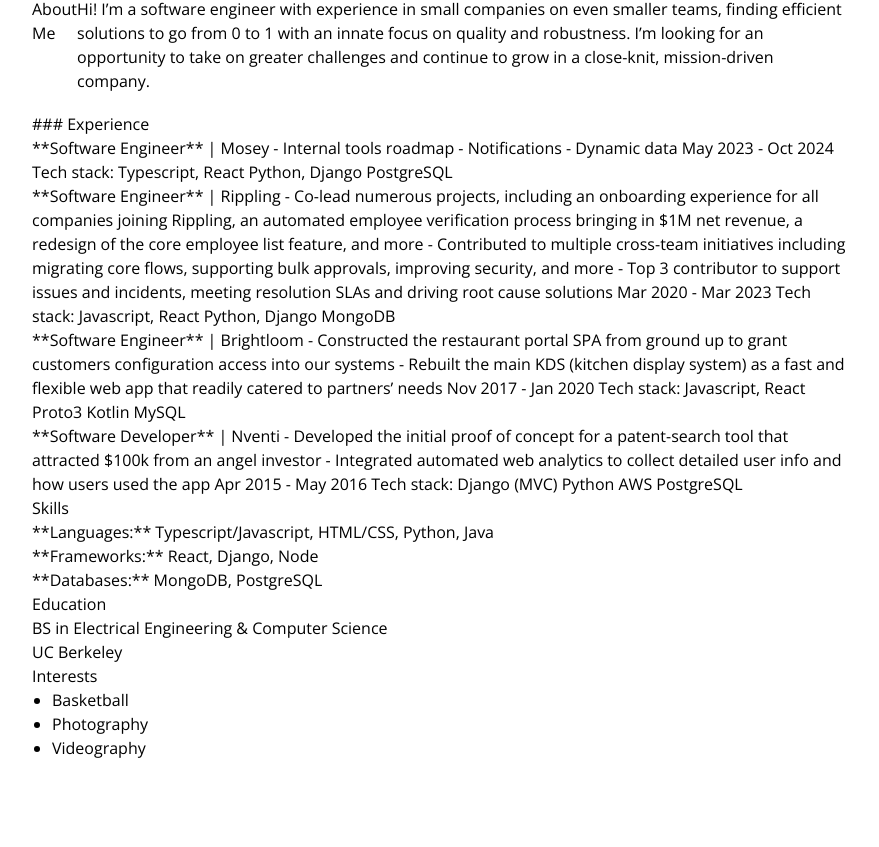
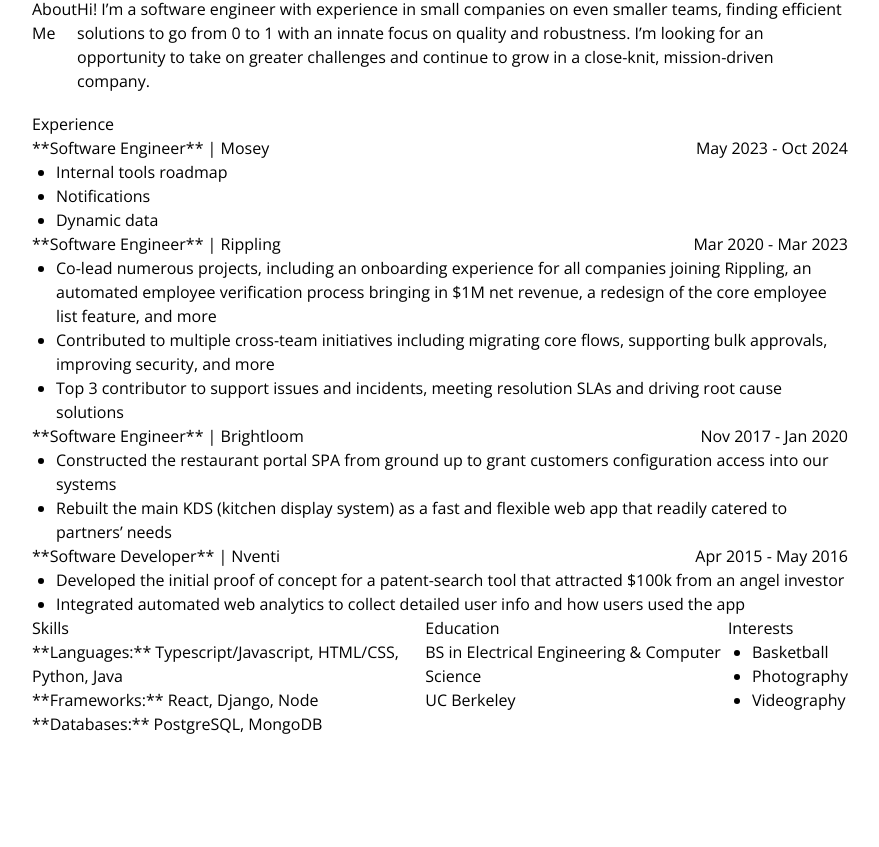
Before and after one commit to davishuang9/resume, a plain HTML site: page index.html in a window 1280 px wide. Shown: the part 99-946 px from the top of the page, without its empty margins (200-1079 px from the left). Drawn offline with nearby package versions, Linux system fonts and the light colour scheme.

Commit message:
finish restructure

```diff
--- a/index.html
+++ b/index.html
@@ -13,12 +13,15 @@
   <script>
     tailwind.config = {
       theme: {
+        h1: {
+
+        },
         extend: {
           colors: {
             clifford: '#da373d',
           },
           fontFamily: {
-            body: ["Open Sans", "sans-serif"],
+            default: ["Open Sans", "sans-serif"],
           },
         }
       }
@@ -26,7 +29,7 @@
   </script>
 </head>
 
-<body class="flex place-content-center font-body">
+<body class="flex place-content-center font-default">
   <div class="flex flex-col w-[8.5in] h-[11in]">
     <div class="flex flex-col h-1/5">
       <div class="flex flex-row">
@@ -44,7 +47,6 @@
           </h2>
         </div>
         <div>
-          Contact
           <div class="flex flex-row items-center">
             <img src="./assets/phone_icon.svg" class="size-4" /><span>+1 559 230 7310</span>
           </div>
@@ -58,9 +60,9 @@
         </div>
       </div>
       <div class="flex flex-row">
-        <div>
+        <h3>
           About Me
-        </div>
+        </h3>
         Hi! I’m a software engineer with experience in small companies on even smaller teams, finding efficient
         solutions
         to go from 0 to 1 with an innate focus on quality and robustness.
@@ -72,83 +74,85 @@
     </div>
     <div>
       <div>
-        ### Experience
+        <h3>
+          Experience
+        </h3>
+        <div class="flex flex-col">
+          <div class="flex place-content-between">
             <div>
               **Software Engineer** | Mosey
-
-          - Internal tools roadmap
-          - Notifications
-          - Dynamic data
-
-          May 2023 - Oct 2024
-
-          Tech stack:
-          Typescript, React
-          Python, Django
-          PostgreSQL
-
             </div>
             <div>
-
+              May 2023 - Oct 2024
+            </div>
+          </div>
+          <ul class="ml-6">
+            <li class="list-disc list-item">Internal tools roadmap</li>
+            <li class="list-disc list-item">Notifications</li>
+            <li class="list-disc list-item">Dynamic data</li>
+          </ul>
+        </div>
+        <div class="flex flex-col">
+          <div class="flex place-content-between">
+            <div>
               **Software Engineer** | Rippling
-
-          - Co-lead numerous projects, including an onboarding experience for all companies joining Rippling, an
-          automated
-          employee verification process bringing in $1M net revenue, a redesign of the core employee list feature, and
-          more
-          - Contributed to multiple cross-team initiatives including migrating core flows, supporting bulk approvals,
-          improving security, and more
-          - Top 3 contributor to support issues and incidents, meeting resolution SLAs and driving root cause solutions
-
-          Mar 2020 - Mar 2023
-
-          Tech stack:
-          Javascript, React
-          Python, Django
-          MongoDB
-        </div>
-
-        <div>
-
-          **Software Engineer** | Brightloom
-
-          - Constructed the restaurant portal SPA from ground up to grant customers configuration access into our
-          systems
-          - Rebuilt the main KDS (kitchen display system) as a fast and flexible web app that readily catered to
-          partners’
-          needs
-
-          Nov 2017 - Jan 2020
-
-          Tech stack:
-          Javascript, React
-          Proto3
-          Kotlin
-          MySQL
-
             </div>
             <div>
-          **Software Developer** | Nventi
-
-          - Developed the initial proof of concept for a patent-search tool that attracted $100k from an angel investor
-          - Integrated automated web analytics to collect detailed user info and how users used the app
-
-          Apr 2015 - May 2016
-
-          Tech stack:
-          Django (MVC)
-          Python
-          AWS
-          PostgreSQL
+              Mar 2020 - Mar 2023
             </div>
-
+          </div>
+          <ul class="ml-6">
+            <li class="list-disc list-item">Co-lead numerous projects, including an onboarding experience for all
+              companies joining Rippling, an automated employee verification process bringing in $1M net revenue, a
+              redesign of the core employee list feature, and more</li>
+            <li class="list-disc list-item">Contributed to multiple cross-team initiatives including migrating core
+              flows, supporting bulk approvals, improving security, and more</li>
+            <li class="list-disc list-item">Top 3 contributor to support issues and incidents, meeting resolution SLAs
+              and driving root cause solutions</li>
+          </ul>
+        </div>
+        <div class="flex flex-col">
+          <div class="flex place-content-between">
+            <div>
+              **Software Engineer** | Brightloom
             </div>
             <div>
+              Nov 2017 - Jan 2020
+            </div>
+          </div>
+          <ul class="ml-6">
+            <li class="list-disc list-item">Constructed the restaurant portal SPA from ground up to grant customers
+              configuration access into our systems</li>
+            <li class="list-disc list-item">Rebuilt the main KDS (kitchen display system) as a fast and flexible web app
+              that readily catered to partners’ needs</li>
+          </ul>
+        </div>
+        <div class="flex flex-col">
+          <div class="flex place-content-between">
+            <div>
+              **Software Developer** | Nventi
+            </div>
+            <div>
+              Apr 2015 - May 2016
+            </div>
+          </div>
+          <ul class="ml-6">
+            <li class="list-disc list-item">Developed the initial proof of concept for a patent-search tool that
+              attracted $100k from an angel investor</li>
+            <li class="list-disc list-item">Integrated automated web analytics to collect detailed user info and how
+              users used the app</li>
+          </ul>
+        </div>
+      </div>
+      <div class="flex flex-row">
+        <div>
+          <h4>
             Skills
+          </h4>
 
           <div>**Languages:** Typescript/Javascript, HTML/CSS, Python, Java</div>
           <div>**Frameworks:** React, Django, Node</div>
-        <div>**Databases:** MongoDB, PostgreSQL</div>
+          <div>**Databases:** PostgreSQL, MongoDB</div>
         </div>
         <div>
           Education
@@ -161,12 +165,12 @@
 
         <div>
           Interests
-        <ul class="ml-5">
+          <ul class="ml-6">
             <li class="list-disc list-item">Basketball</li>
             <li class="list-disc list-item">Photography</li>
             <li class="list-disc list-item">Videography</li>
           </ul>
-
+        </div>
       </div>
     </div>
   </div>
```
Lines whose indentation alone changed are shown as unchanged.
